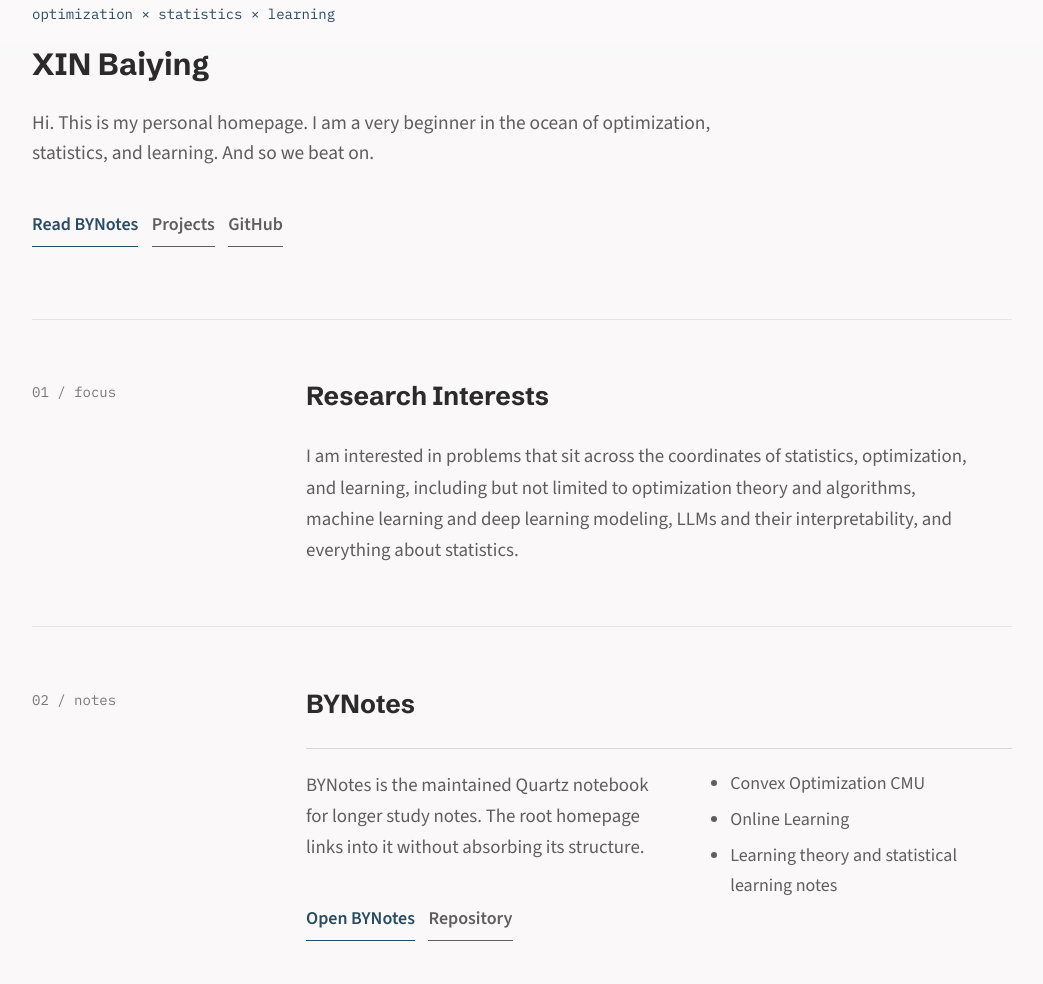
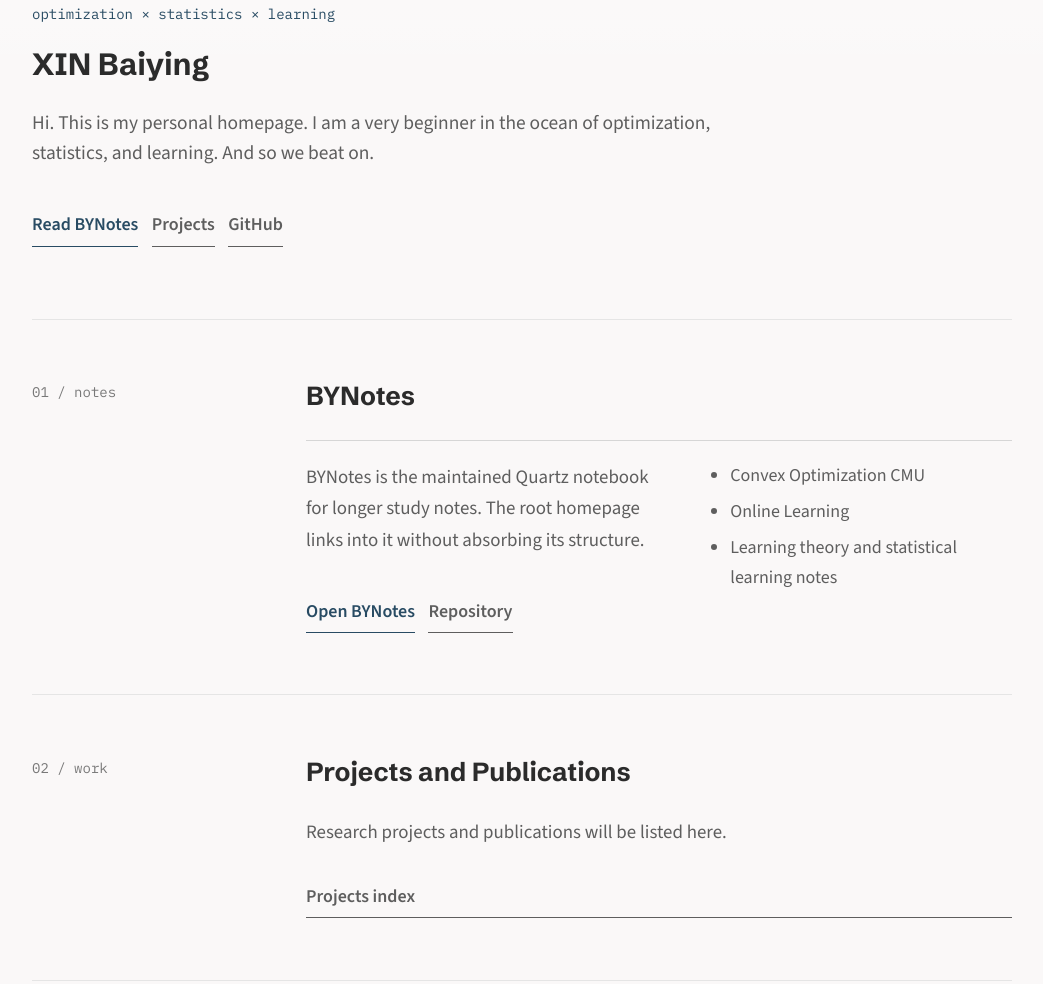
Before and after one commit to By-Xin/By-Xin.github.io, an Astro site: page / in a window 1280 px wide. Shown: the part 156-1140 px from the top of the page, without its empty margins (118-1161 px from the left). Built offline with nearby package versions, Linux system fonts and the light colour scheme; Astro itself is replaced by a stand-in of ours.

Commit message:
Remove homepage research interests

```diff
--- a/src/pages/index.astro
+++ b/src/pages/index.astro
@@ -20,22 +20,8 @@ import { archive, site } from "../data/site";
     </div>
   </section>
 
-  <section class="section" aria-labelledby="interests-title">
-    <p class="section-kicker">01 / focus</p>
-    <div class="section-body">
-      <h2 id="interests-title">Research Interests</h2>
-      <p class="section-intro">
-        I am interested in problems that sit across the coordinates of
-        statistics, optimization, and learning, including but not limited to
-        optimization theory and algorithms, machine learning and deep learning
-        modeling, LLMs and their interpretability, and everything about
-        statistics.
-      </p>
-    </div>
-  </section>
-
   <section class="section" aria-labelledby="notes-title">
-    <p class="section-kicker">02 / notes</p>
+    <p class="section-kicker">01 / notes</p>
     <div class="section-body">
       <h2 id="notes-title">BYNotes</h2>
       <div class="note-panel">
@@ -61,7 +47,7 @@ import { archive, site } from "../data/site";
   </section>
 
   <section class="section" aria-labelledby="projects-title">
-    <p class="section-kicker">03 / work</p>
+    <p class="section-kicker">02 / work</p>
     <div class="section-body">
       <h2 id="projects-title">Projects and Publications</h2>
       <p class="section-intro">
@@ -72,7 +58,7 @@ import { archive, site } from "../data/site";
   </section>
 
   <section class="section" aria-labelledby="writing-title">
-    <p class="section-kicker">04 / writing</p>
+    <p class="section-kicker">03 / writing</p>
     <div class="section-body">
       <h2 id="writing-title">Writing and Archive</h2>
       <div class="entry-list">
```
